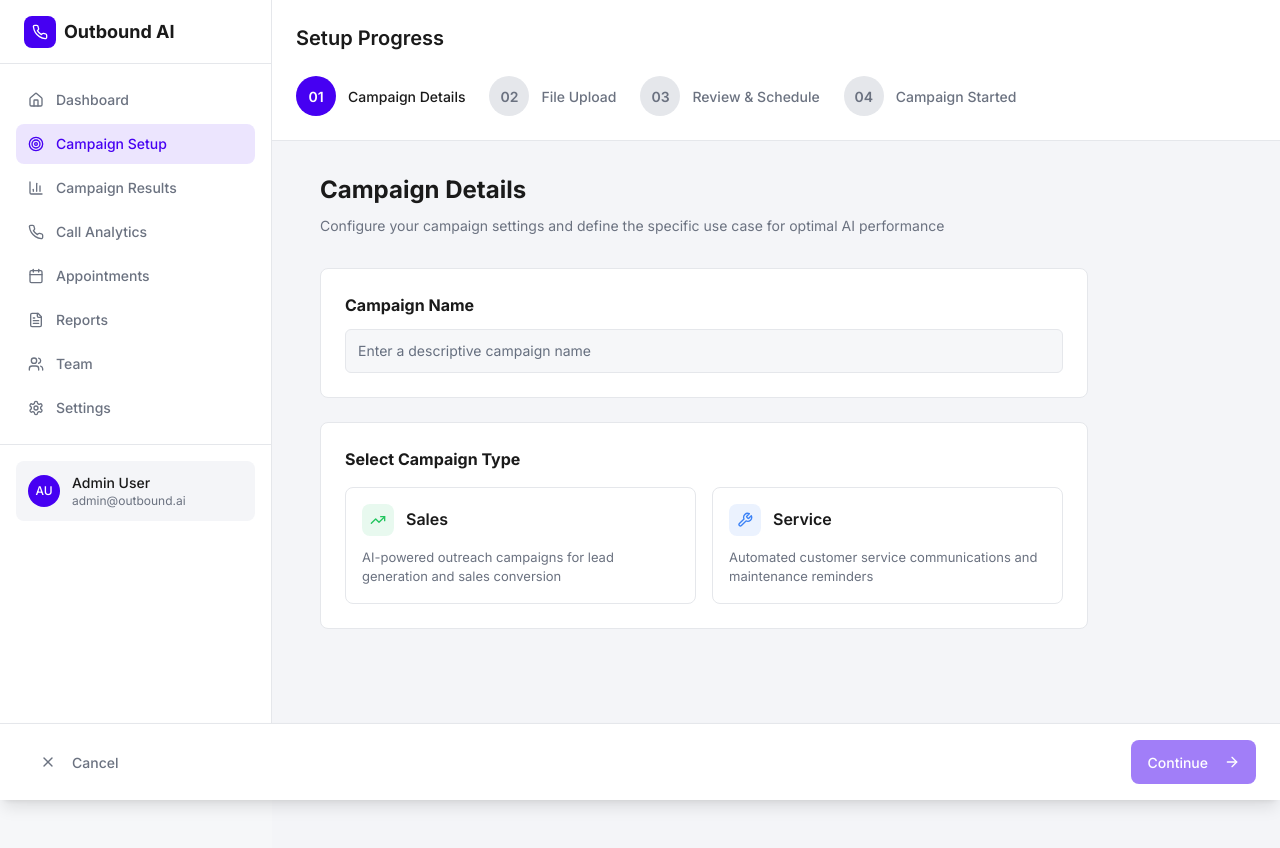
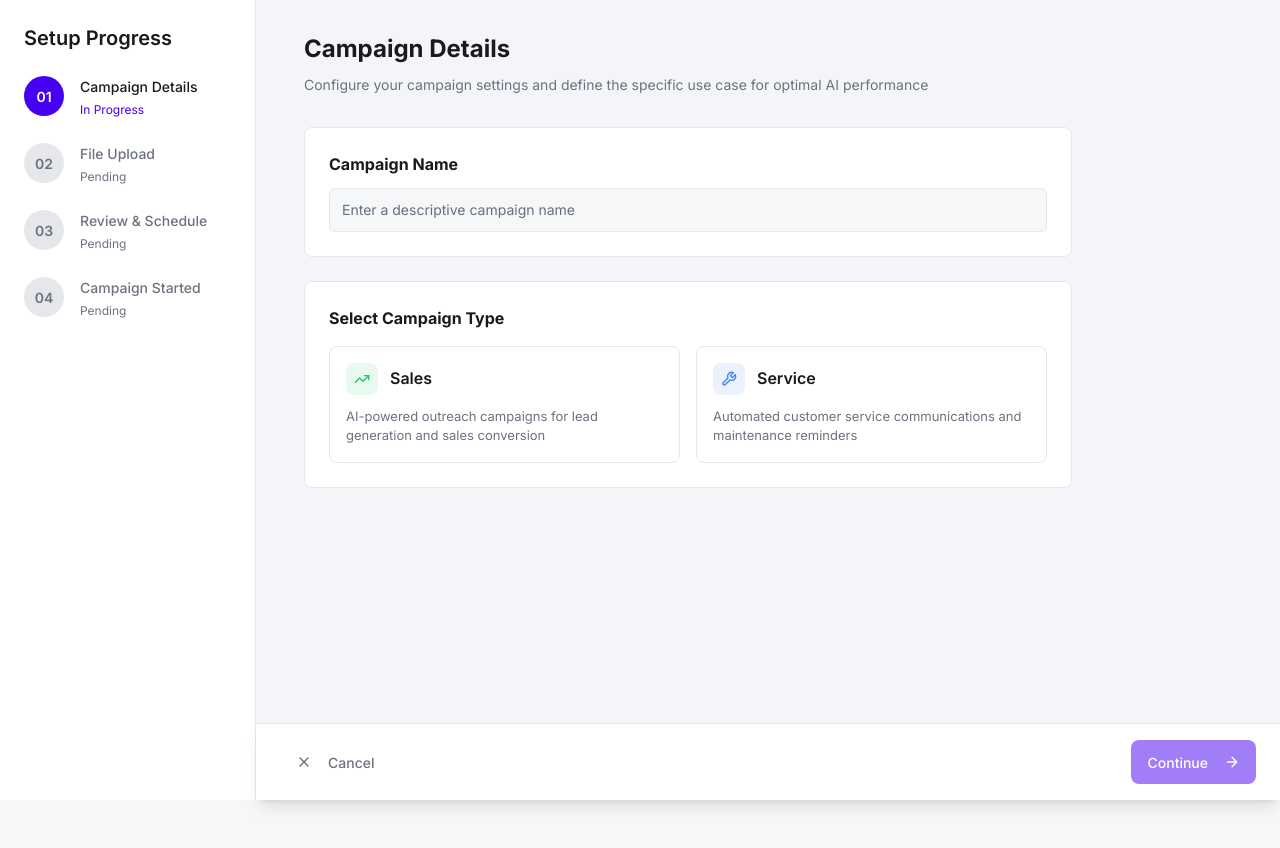
Before and after one commit to Product14/outbound-26, a Next.js app: page /setup in a window 1280 px wide. Shown: the top 848 px of the page. After the commit the page ends 800 px from the top, so only its background shows below. Built offline with nearby package versions, Linux system fonts and the light colour scheme.

Commit message:
Replace MainLayout with Toaster in campaign detail

```diff
--- a/app/results/[id]/page.tsx
+++ b/app/results/[id]/page.tsx
@@ -2,7 +2,7 @@
 
 import { useState, useEffect } from 'react'
 import { useParams, useRouter } from 'next/navigation'
-import { MainLayout } from '@/components/layout/main-layout'
+import { Toaster } from "@/components/ui/toaster"
 import { Button } from "@/components/ui/button"
 import { Card, CardContent, CardDescription, CardHeader, CardTitle } from "@/components/ui/card"
 import { Badge } from "@/components/ui/badge"
@@ -285,21 +285,22 @@ export default function CampaignDetail() {
   // Loading state
   if (isLoading) {
     return (
-      <MainLayout>
+      <div className="min-h-screen" style={{ backgroundColor: 'hsl(var(--background))' }}>
         <div className="px-12 py-8 bg-[#F4F5F8] min-h-screen flex items-center justify-center">
           <div className="text-center">
             <div className="w-8 h-8 border-4 border-primary border-t-transparent rounded-full animate-spin mx-auto mb-4"></div>
             <p className="text-body text-text-secondary">Loading campaign data...</p>
           </div>
         </div>
-      </MainLayout>
+        <Toaster />
+      </div>
     )
   }
 
   // Campaign not found state
   if (campaignNotFound || !campaignData) {
     return (
-      <MainLayout>
+      <div className="min-h-screen" style={{ backgroundColor: 'hsl(var(--background))' }}>
         <div className="px-12 py-8 bg-[#F4F5F8] min-h-screen">
           <div className="mb-8">
             <Link href="/results">
@@ -326,12 +327,13 @@ export default function CampaignDetail() {
             </CardContent>
           </Card>
         </div>
-      </MainLayout>
+        <Toaster />
+      </div>
     )
   }
 
   return (
-    <MainLayout>
+    <div className="min-h-screen" style={{ backgroundColor: 'hsl(var(--background))' }}>
       <div className="px-12 py-8 bg-[#F4F5F8] min-h-screen">
         {/* Header */}
         <div className="mb-8">
@@ -772,6 +774,7 @@ export default function CampaignDetail() {
           </CardContent>
         </Card>
       </div>
-    </MainLayout>
+      <Toaster />
+    </div>
   )
 }
--- a/app/setup/page.tsx
+++ b/app/setup/page.tsx
@@ -1,7 +1,7 @@
 'use client'
 
 import { useState, useEffect, useRef } from 'react'
-import { MainLayout } from '@/components/layout/main-layout'
+import { Toaster } from "@/components/ui/toaster"
 import { Button } from "@/components/ui/button"
 import { Card, CardContent, CardDescription, CardHeader, CardTitle } from "@/components/ui/card"
 import { Input } from "@/components/ui/input"
@@ -835,11 +835,7 @@ export default function CampaignSetup() {
                                       )}
                                     </div>
                                   </div>
-                                  {agent.lastCallDate && (
-                                    <div className="flex items-center mt-2 text-[12px] text-[#6B7280]">
-                                      <span>Last Call: {new Date(agent.lastCallDate).toLocaleDateString()}</span>
-                                    </div>
-                                  )}
+
                                 </div>
                               </div>
                             </div>
@@ -1456,17 +1452,17 @@ export default function CampaignSetup() {
   }
 
   return (
-    <MainLayout>
-      <div className="min-h-screen flex flex-col lg:flex-row bg-[#F4F5F8] relative">
+    <div className="min-h-screen" style={{ backgroundColor: 'hsl(var(--background))' }}>
+      <div className="min-h-screen bg-[#F4F5F8] relative">
         {/* Vertical Stepper Sidebar - Fixed on Left */}
-        <div className="w-full lg:w-64 bg-white border-b lg:border-b-0 lg:border-r border-[#E5E7EB] p-6 order-first lg:fixed lg:left-[272px] lg:top-0 lg:h-full lg:overflow-hidden">
+        <div className="fixed left-0 top-0 w-64 h-full bg-white border-r border-[#E5E7EB] p-6 z-10 overflow-y-auto">
           <div className="space-y-8">
             <div>
               <h3 className="text-[20px] font-semibold text-[#1A1A1A] mb-6 leading-[1.4]">Setup Progress</h3>
-              <div className="flex lg:flex-col space-x-6 lg:space-x-0 lg:space-y-6">
+              <div className="flex flex-col space-y-6">
                 {steps.map((step, index) => (
-                  <div key={step.id} className="flex lg:flex-row items-center lg:items-start min-w-0 flex-shrink-0">
-                    <div className="flex flex-col lg:flex-col items-center mr-0 lg:mr-4">
+                  <div key={step.id} className="flex items-start min-w-0 flex-shrink-0">
+                    <div className="flex flex-col items-center mr-4">
                       <div className={`flex items-center justify-center w-10 h-10 rounded-full transition-all duration-300 ${
                         currentStep > step.id
                           ? 'bg-[#22C55E] text-white'
@@ -1486,13 +1482,13 @@ export default function CampaignSetup() {
                         }`} />
                       )}
                     </div>
-                    <div className="flex-1 min-w-0 ml-3 lg:ml-0">
+                    <div className="flex-1 min-w-0">
                       <h4 className={`text-[14px] font-medium whitespace-nowrap lg:whitespace-normal leading-[1.5] ${
                         currentStep >= step.id ? 'text-[#1A1A1A]' : 'text-[#6B7280]'
                       }`}>
                         {step.name}
                       </h4>
-                      <p className={`text-[12px] mt-1 hidden lg:block leading-[1.5] ${
+                      <p className={`text-[12px] mt-1 leading-[1.5] ${
                         currentStep > step.id
                           ? 'text-[#22C55E]'
                           : currentStep === step.id
@@ -1515,16 +1511,16 @@ export default function CampaignSetup() {
         </div>
 
         {/* Main Content Area - Scrollable on Right */}
-        <div className="flex-1 flex flex-col bg-[#F4F5F8] lg:ml-64 min-h-screen">
+        <div className="ml-64 min-h-screen bg-[#F4F5F8]">
           {/* Content - Scrollable */}
-          <div className="flex-1 px-12 py-8 pb-24 overflow-y-auto">
+          <div className="px-12 py-8 pb-20 min-h-full">
             {renderStepContent()}
           </div>
         </div>
 
         {/* Sticky Navigation - Outside main content for proper positioning */}
         {currentStep < 4 && (
-          <div className="fixed bottom-0 lg:left-[272px] left-0 right-0 bg-white border-t border-[#E5E7EB] z-50 shadow-lg" style={{ paddingTop: '16px', paddingBottom: '16px', paddingLeft: '24px', paddingRight: '24px' }}>
+          <div className="fixed bottom-0 left-64 right-0 bg-white border-t border-[#E5E7EB] z-50 shadow-lg px-6 py-4">
               <div className="flex justify-between items-center">
                 {/* Cancel Button - Left Side */}
                 <Button
@@ -1573,6 +1569,7 @@ export default function CampaignSetup() {
             </div>
           )}
       </div>
-    </MainLayout>
+      <Toaster />
+    </div>
   )
 }
```
